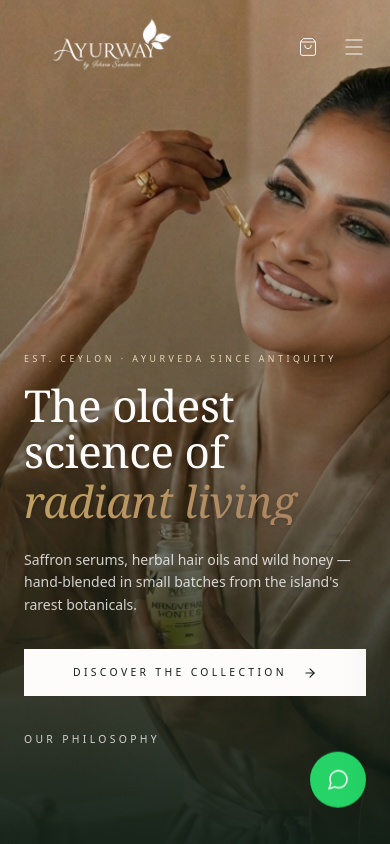
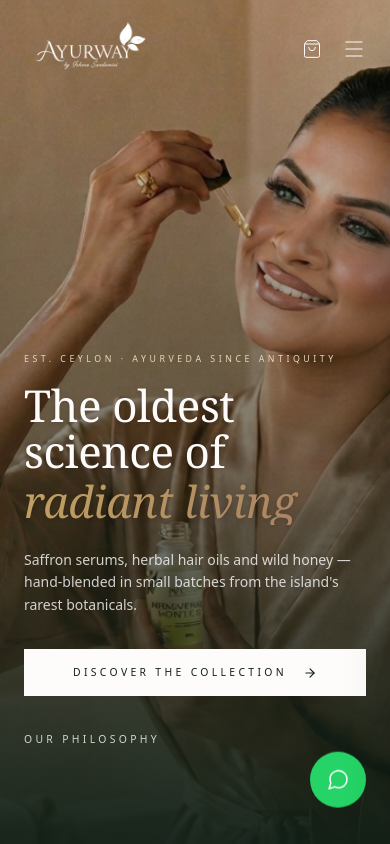
Before and after one commit to KaviniWickramasooriya/Ayurway_Website, a React app in the folder frontend/: page / in a window 390 px wide. Shown: the top 844 px of the page. Built offline with nearby package versions, Linux system fonts and the light colour scheme; the HTML template or start-up script is replaced by a standard one.

Commit message:
feat: refine SiteHeader layout by adjusting logo alignment and padding for improved responsiveness; enhance mobile and desktop display

```diff
--- a/frontend/src/components/SiteHeader.jsx
+++ b/frontend/src/components/SiteHeader.jsx
@@ -21,8 +21,6 @@ export function SiteHeader() {
   const navigate = useNavigate();
 
   const isProductsPage = location.pathname === "/products";
-
-  // Exclude contact from isLightPage so it starts with ivory text on the dark hero background
   const isLightPage = location.pathname === "/checkout" || location.pathname.startsWith("/product/");
 
   useEffect(() => {
@@ -32,7 +30,6 @@ export function SiteHeader() {
     return () => window.removeEventListener("scroll", onScroll);
   }, []);
 
-  // Lock body scroll when mobile menu opens
   useEffect(() => {
     if (open) {
       document.body.style.overflow = "hidden";
@@ -44,7 +41,6 @@ export function SiteHeader() {
     };
   }, [open]);
 
-  // Focus search input when opened
   useEffect(() => {
     if (searchOpen && searchInputRef.current) {
       searchInputRef.current.focus();
@@ -59,17 +55,18 @@ export function SiteHeader() {
 
   const tone = scrolled || isLightPage ? "text-forest-deep" : "text-ivory";
 
-  // Further reduced padding (py-2 and py-3) for a slimmer, more refined navbar layout
+  // Increased navbar height/padding slightly for mobile & desktop elegance
   const headerBg = scrolled
-    ? "bg-ivory/95 backdrop-blur-lg border-b border-border py-2 shadow-sm"
-    : "bg-transparent border-b border-transparent py-3";
+    ? "bg-ivory/95 backdrop-blur-lg border-b border-border py-3.5 md:py-3 shadow-sm"
+    : "bg-transparent border-b border-transparent py-4 md:py-4";
 
   return (
     <header className={`fixed inset-x-0 top-0 z-50 transition-all duration-1000 ease-[cubic-bezier(0.16,1,0.3,1)] ${headerBg}`}>
       <div className="mx-auto flex max-w-screen-2xl items-center justify-between px-6 md:px-12">
 
-        {/* Left Nav */}
-        <nav className="hidden flex-1 items-center gap-10 md:flex">
+        {/* Left Nav (Desktop) / Left-aligned Logo (Mobile) */}
+        <div className="flex flex-1 items-center justify-start">
+          <nav className="hidden items-center gap-10 md:flex">
             {leftLinks.map((l) => (
               <Link
                 key={l.to}
@@ -82,19 +79,33 @@ export function SiteHeader() {
             ))}
           </nav>
 
-        {/* Center Logo with Image (Reduced width sizing) */}
-        <Link to="/" className="flex flex-1 flex-col items-center justify-center leading-none text-center z-50 relative group" aria-label="Ayurway home">
+          {/* Mobile Logo: Left-aligned */}
+          <Link to="/" className="flex flex-col md:hidden leading-none z-50 relative group" aria-label="Ayurway home">
             <img
               src={logo}
               alt="Ayurway by Ishara Sandamini"
-            className={`w-[140px] transition-all duration-700 md:w-[170px] ${
+              className={`w-[130px] transition-all duration-700 ${
                 scrolled || isLightPage ? "" : "brightness-0 invert"
               }`}
             />
           </Link>
+        </div>
+
+        {/* Center Logo with Image (Desktop Only) */}
+        <div className="hidden md:flex flex-1 flex-col items-center justify-center leading-none text-center z-50 relative group">
+          <Link to="/" aria-label="Ayurway home">
+            <img
+              src={logo}
+              alt="Ayurway by Ishara Sandamini"
+              className={`w-[170px] transition-all duration-700 ${
+                scrolled || isLightPage ? "" : "brightness-0 invert"
+              }`}
+            />
+          </Link>
+        </div>
 
         {/* Right Actions */}
-        <div className="flex flex-1 items-center justify-end gap-6 md:gap-8">
+        <div className="flex flex-1 items-center justify-end gap-5 md:gap-8">
 
           {/* Dynamic Search (Hidden in mobile view completely using hidden md:flex) */}
           <div className="hidden md:flex items-center relative">
```
Lines whose indentation alone changed are shown as unchanged.
